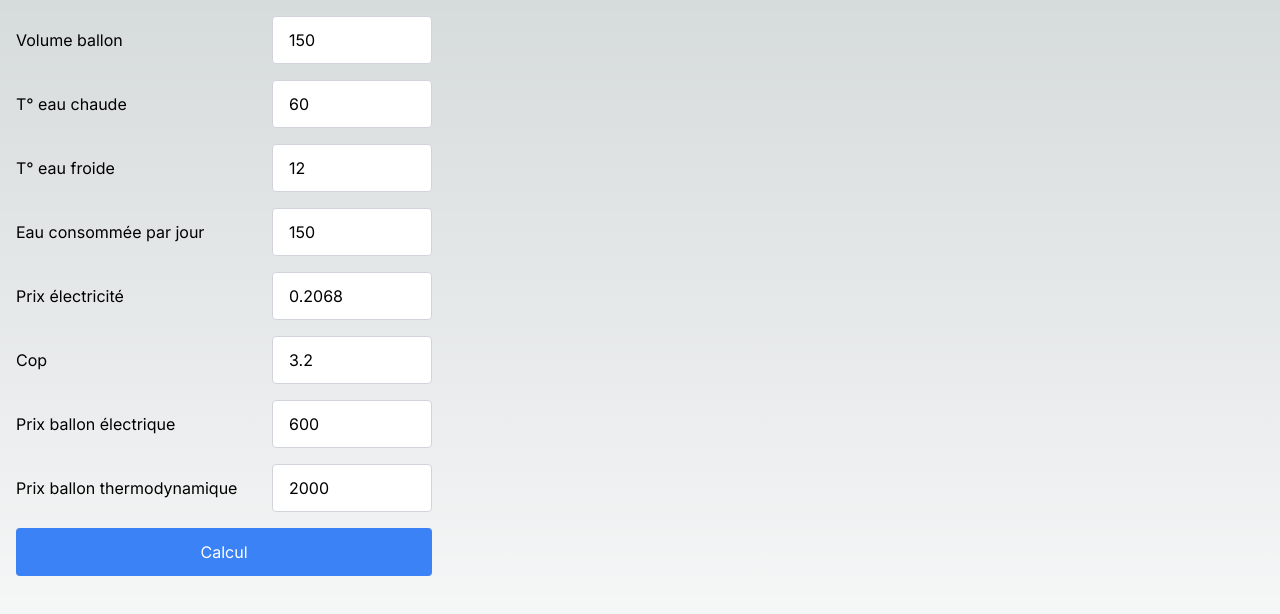
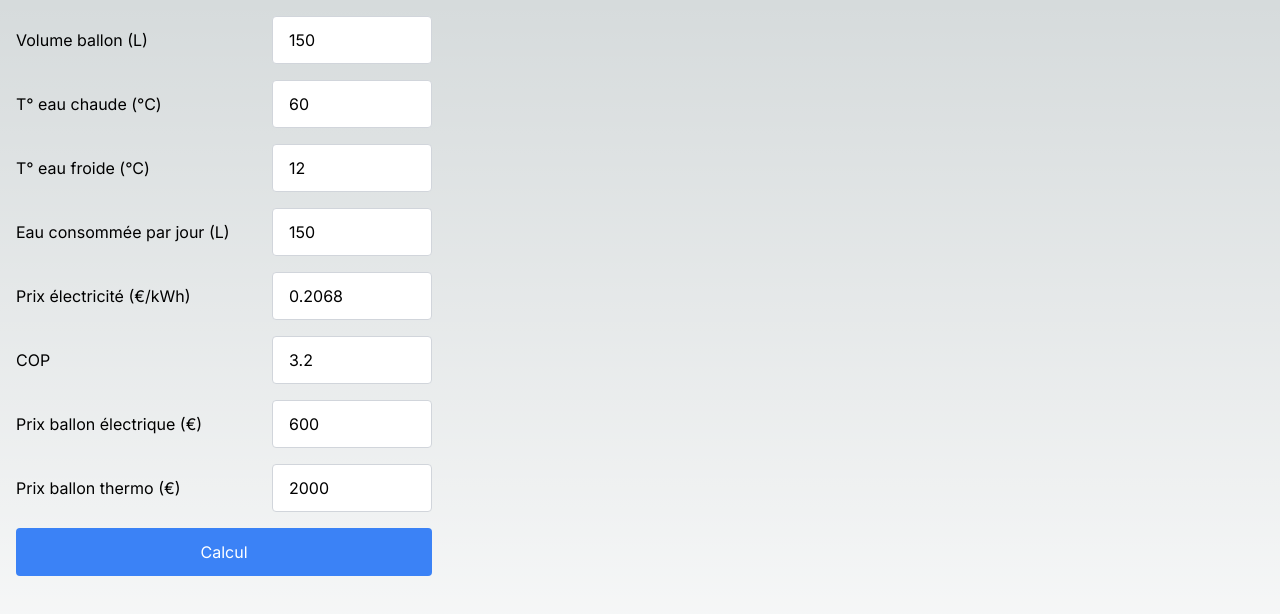
Before and after one commit to xseignard/thermodynamique, a Next.js app: page / in a window 1280 px wide. Shown: the top 614 px of the page. Built offline with nearby package versions, Linux system fonts and the light colour scheme.

Commit message:
enh: units

```diff
--- a/app/page.tsx
+++ b/app/page.tsx
@@ -133,33 +133,33 @@ const Home = () => {
     <main className="flex min-h-screen flex-col w-full md:max-w-md max-w-full p-4 gap-8">
       <form className="flex flex-col items-start gap-4" onSubmit={handleSubmit}>
         <Input
-          label="Volume ballon"
+          label="Volume ballon (L)"
           initialValue={state.volume}
           onChange={(value) => dispatch({ type: "SET_VOLUME", payload: value })}
         />
         <Input
-          label="T° eau chaude"
+          label="T° eau chaude (°C)"
           initialValue={state.eauChaude}
           onChange={(value) =>
             dispatch({ type: "SET_EAU_CHAUDE", payload: value })
           }
         />
         <Input
-          label="T° eau froide"
+          label="T° eau froide (°C)"
           initialValue={state.eauFroide}
           onChange={(value) =>
             dispatch({ type: "SET_EAU_FROIDE", payload: value })
           }
         />
         <Input
-          label="Eau consommée par jour"
+          label="Eau consommée par jour (L)"
           initialValue={state.eauConsommee}
           onChange={(value) =>
             dispatch({ type: "SET_EAU_CONSOMMEE", payload: value })
           }
         />
         <Input
-          label="Prix électricité"
+          label="Prix électricité (€/kWh)"
           initialValue={state.prixElec}
           step={0.01}
           onChange={(value) =>
@@ -167,20 +167,20 @@ const Home = () => {
           }
         />
         <Input
-          label="Cop"
+          label="COP"
           initialValue={state.cop}
           step={0.01}
           onChange={(value) => dispatch({ type: "SET_COP", payload: value })}
         />
         <Input
-          label="Prix ballon électrique"
+          label="Prix ballon électrique (€)"
           initialValue={state.prixBallonElec}
           onChange={(value) =>
             dispatch({ type: "SET_PRIX_BALLON_ELEC", payload: value })
           }
         />
         <Input
-          label="Prix ballon thermodynamique"
+          label="Prix ballon thermo (€)"
           initialValue={state.prixBallonThermo}
           onChange={(value) =>
             dispatch({ type: "SET_PRIX_BALLON_THERMO", payload: value })
```
